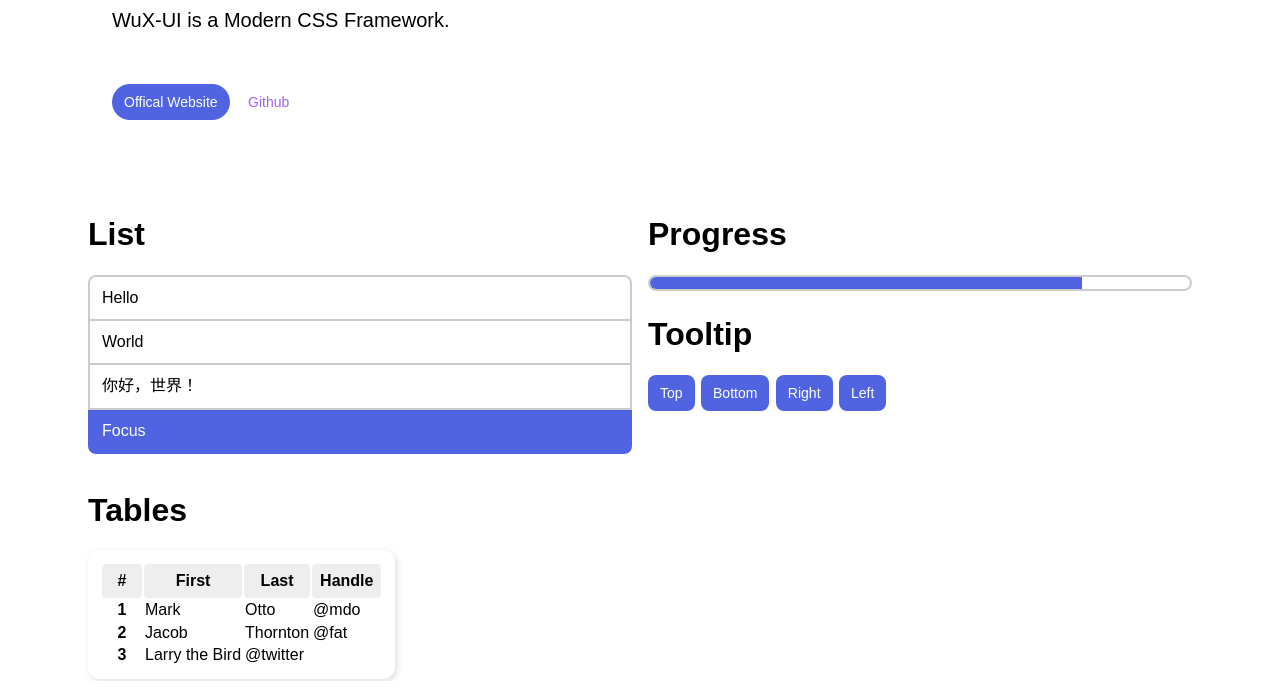
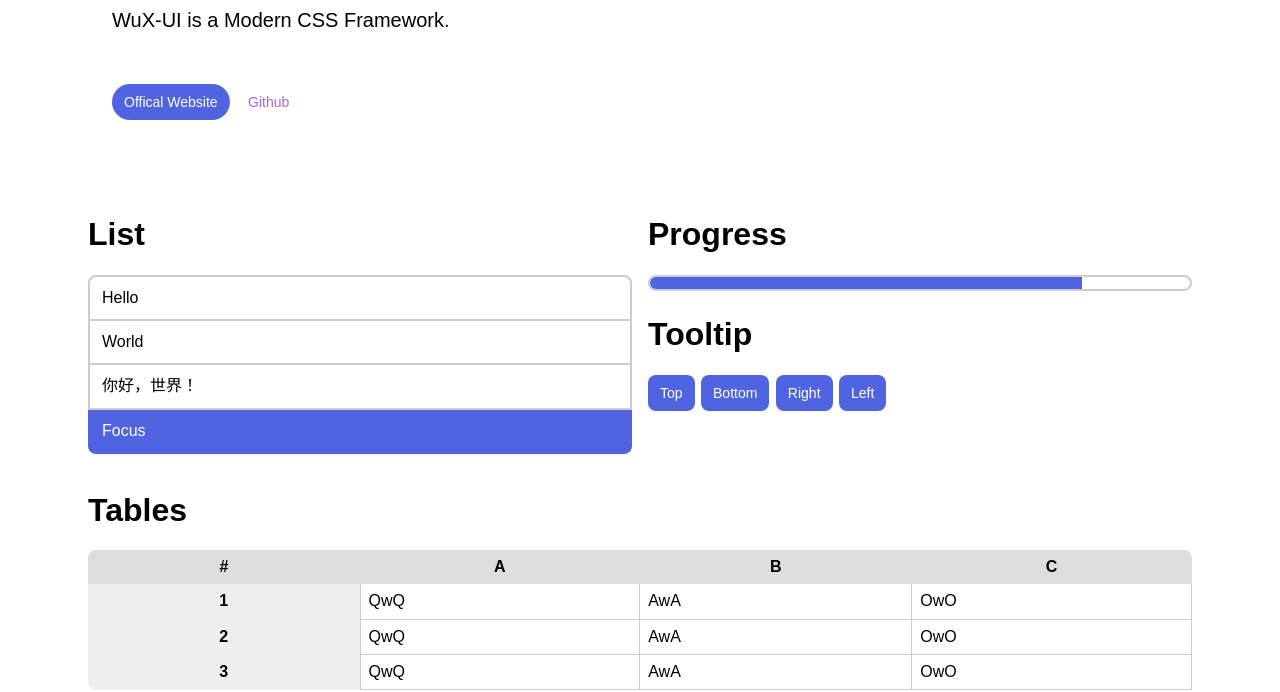
Before and after one commit to yangrou9999TFGS/wux-ui, a website: page index.html in a window 1280 px wide. Shown: the part 1687-2379 px from the top of the page. Drawn offline with Linux system fonts and the light colour scheme; a web font is replaced by a local one.

Commit message:
Try to fix some problem on Safari and Rewrite Table

```diff
--- a/index.html
+++ b/index.html
@@ -252,32 +252,33 @@
       <div class="wux-row-xs-1">
         <div class="wux-col">
           <h1>Tables</h1>
-          <table class="wux-table">
-            <thead class="wux-table-head">
+          <table class="wux-table wux-table-fluid">
+            <thead>
               <tr>
                 <th>#</th>
-                <th>First</th>
-                <th>Last</th>
-                <th>Handle</th>
+                <th>A</th>
+                <th>B</th>
+                <th>C</th>
               </tr>
             </thead>
             <tbody>
               <tr>
                 <th>1</th>
-                <td>Mark</td>
-                <td>Otto</td>
-                <td>@mdo</td>
+                <td>QwQ</td>
+                <td>AwA</td>
+                <td>OwO</td>
               </tr>
               <tr>
                 <th>2</th>
-                <td>Jacob</td>
-                <td>Thornton</td>
-                <td>@fat</td>
+                <td>QwQ</td>
+                <td>AwA</td>
+                <td>OwO</td>
               </tr>
               <tr>
                 <th>3</th>
-                <td>Larry the Bird</td>
-                <td>@twitter</td>
+                <td>QwQ</td>
+                <td>AwA</td>
+                <td>OwO</td>
               </tr>
             </tbody>
           </table>
--- a/src/components/_dropdown.scss
+++ b/src/components/_dropdown.scss
@@ -6,6 +6,8 @@
 
 	& > summary {
 		list-style: none;
+			-webkit-list-style: none;
+			-moz-list-style: none;
 	}
 
 	.#{$prefix}dropdown-menu {
--- a/src/components/_form-checks.scss
+++ b/src/components/_form-checks.scss
@@ -3,6 +3,9 @@
 
 .#{$prefix}form-checks {
 	appearance: none;
+	  -webkit-appearance: none;
+	  -moz-appearance: none;
+
 	border: $form-checks-border-width solid $form-checks-border-color;
 	border-radius: $form-checks-border-radius;
 	cursor: pointer;
--- a/src/components/_form-radios.scss
+++ b/src/components/_form-radios.scss
@@ -3,6 +3,9 @@
 
 .#{$prefix}form-radios {
 	appearance: none;
+	  -webkit-appearance: none;
+	  -moz-appearance: none;
+
 	border: $form-radios-border-width solid $form-radios-border-color;
 	border-radius: $form-radios-border-radius;
 	cursor: pointer;
--- a/src/components/_list.scss
+++ b/src/components/_list.scss
@@ -3,14 +3,17 @@
 
 .#{$prefix}list-group {
 	border-radius: $list-border-radius;
+	border-collapse: collapse;
 	padding: 0;
 
 	.#{$prefix}list-item {
 		background-color: $list-item-background;
 	  border: $list-item-border-width solid $list-item-border-color;
+	  border-collapse: collapse;
 	  border-radius: none;
 	  box-sizing: border-box;
 	    -webkit-box-sizing: border-box;
+	  display: block;
 	  list-style: none;
 	  margin: 0 !important;
 	  margin-top: #{"-"}#{$list-item-border-width + 1};
@@ -46,7 +49,7 @@
     &:active,
     &.#{$prefix}list-item-focus {
     	background-color: $list-item-focus-background;
-  	  border-color: $list-item-focus-background;
+    	border-color: $list-item-focus-background;
   	  color: $list-item-focus-text-color;
     }
   }
--- a/src/components/_tables.scss
+++ b/src/components/_tables.scss
@@ -6,7 +6,10 @@
 
 	background-color: $tables-background-color;
 	border-radius: $tables-border-radius;
+	border-collapse: collapse;
 	border-spacing: 0;
+	box-sizing: border-box;
+	  -webkit-box-sizing: border-box;
 	box-shadow: $tables-shadow;
 	padding: $tables-padding;
 
@@ -24,7 +27,7 @@
 			}
 
 			&:last-child {
-				border-radius: 0 $tables-border-radius 0 0;
+				border-radius: 0 $tables-border-radius 0 0 !important;
 			}
 		}
 	}
@@ -41,8 +44,14 @@
 			}
 
 			&:last-child {
-				td {
-					border-bottom: none;
+				td:first-child,
+				th:first-child {
+					border-radius: 0 0 0 $tables-border-radius;
+				}
+
+				td:last-child,
+				th:last-child {
+					border-radius: 0 0 $tables-border-radius 0;
 				}
 			}
 		}
@@ -50,10 +59,6 @@
 		th {
 			position: relative;
 			background-color: $tables-row-header-background-color;
-
-			&:last-child {
-				border-radius: 0 0 0 $tables-border-radius;
-			}
 		}
 
 		td {
@@ -61,10 +66,12 @@
 
 			border: $tables-row-item-border;
 			padding: $tables-row-item-padding;
-
-			&:last-child {
-				border-right: none;
-			}
 		}
 	}
 }
+
+.#{$prefix}table-fluid {
+	margin-right: 0;
+	margin-left: 0;
+	width: 100%;
+}
--- a/src/customize/components/_dropdown.scss
+++ b/src/customize/components/_dropdown.scss
@@ -8,7 +8,7 @@
 $dropdown-menu-padding-x: 0;
 $dropdown-menu-padding-y: 8px;
 
-$dropdown-item-border-radius: 8px;
+$dropdown-item-border-radius: 0;
 $dropdown-item-padding-x: 6px;
 $dropdown-item-padding-y: 4px;
 
--- a/src/global/_fonts.scss
+++ b/src/global/_fonts.scss
@@ -2,8 +2,9 @@
 /* WuX-UI Import-Fonts */
 
 // Default:NotoSansSC
-@import url('http://fonts.lug.ustc.edu.cn/css2?family=Ubuntu%20Mono&display=swap');
+@import url("http://fonts.lug.ustc.edu.cn/css2?family=Ubuntu%20Mono&family=Noto%20Sans%20SC:wght@400;700&display=swap");
 
 body {
-	font-family: "Ubuntu Mono", Arial;
+	font-family: "Ubuntu Mono", "Noto Sans SC", "Sans Serif", Arial;
+	font-weight: 400;
 }
```
Also changed, not shown: src/components/_form-select.scss (+3 -0 lines), dist/wux.css, 1 other file.
